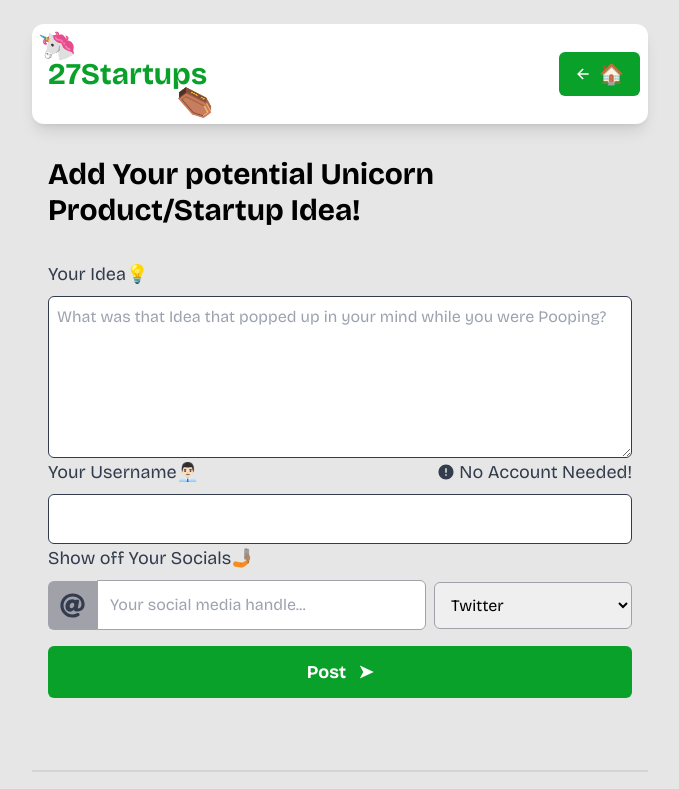
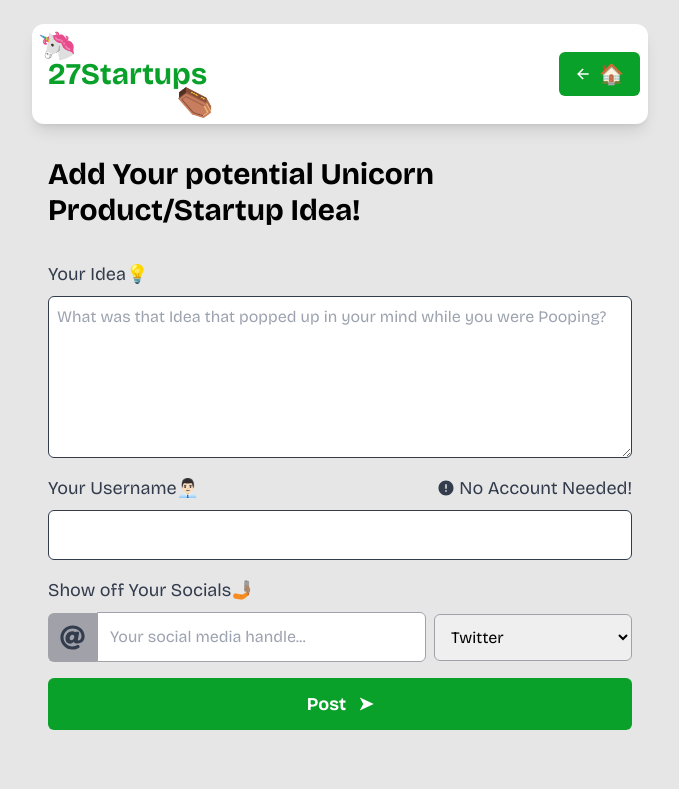
Before and after one commit to nilaachandra/27-Startups, a React (Vite) app: page /add-an-idea in a window 1280 px wide. Shown: the top 789 px of the page, without its empty margins (300-979 px from the left). Built offline with nearby package versions, Linux system fonts and the light colour scheme; no server answers.

Commit message:
minor css changes

```diff
--- a/src/Pages/AddPosts.jsx
+++ b/src/Pages/AddPosts.jsx
@@ -64,7 +64,7 @@ const AddPosts = () => {
       <h1 className="text-base lg:text-3xl mb-4 headfont-bold">
         Add Your potential Unicorn Product/Startup Idea!
       </h1>
-      <form onSubmit={handleSubmit}>
+      <form onSubmit={handleSubmit} className="flex flex-col gap-4">
         <label htmlFor="description" className="flex flex-col gap-2">
           <span className="lg:text-lg text-sm text-light-text">
             Your Idea💡
@@ -132,7 +132,7 @@ const AddPosts = () => {
 
         <Button
           type="submit"
-          className="group py-3 w-full mt-4 flex gap-3 items-center justify-center text-lg"
+          className="group py-3 w-full flex gap-3 items-center justify-center text-lg"
           disabled={isPosting}
         >
           {isPosting ? (
```
